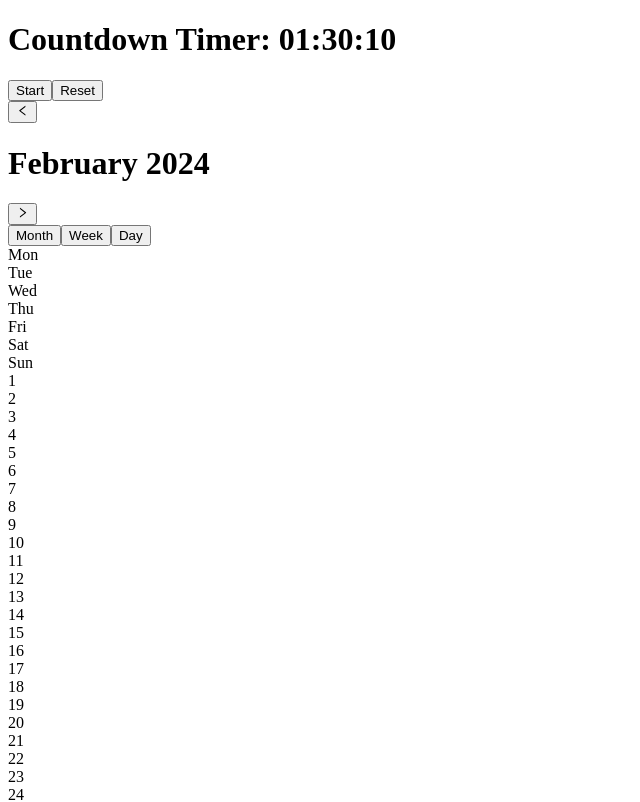
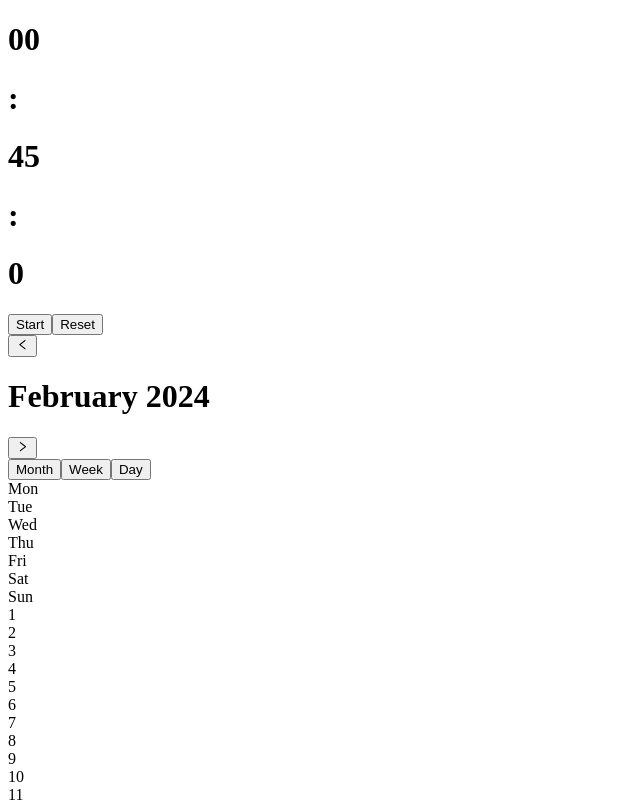
Before and after one commit to N1ko1a/ForgeFocus_Desktop_App, a React (Vite) app in the folder src/renderer/: page / in a window 1280 px wide. Shown: the top 802 px of the page, without its empty margins (0-640 px from the left). Built offline with nearby package versions, Linux system fonts and the light colour scheme; no server answers.

Commit message:
Funkcionalnost prvog tajmera uglavnom zavrsena

```diff
--- a/src/renderer/src/App.tsx
+++ b/src/renderer/src/App.tsx
@@ -8,7 +8,7 @@ function App(): JSX.Element {
   return (
     <div className="bg-[url('/home/nikola/Nikola/github/Productivity_Desktop_App/src/renderer/src/assets/pxfuel.jpg')] w-screen h-screen bg-cover bg-center flex flex-col justify-center items-center">
       <div className=" text-white w-screen h-1/5">
-        <Timer initialHours={1} initialMinutes={30} initialSeconds={10} />
+        <Timer />
       </div>
       <div className="flex justify-center w-screen h-4/5 mb-10 mr-0 lg:mr-20">
         <Kalendar />
--- a/src/renderer/src/components/AddEvent.tsx
+++ b/src/renderer/src/components/AddEvent.tsx
@@ -7,6 +7,7 @@ function AddEvent({ handleCloseEvent, date, handleEventSet, fromFirstValue, toFi
   const [titleValue, setTitleValue] = useState('')
   const [fromValue, setFromValue] = useState(fromFirstValue)
   const [toValue, setToValue] = useState(toFirstValue)
+  console.log(toFirstValue)
   const ref = useRef(null)
   const fromRef = useRef(null)
   const toRef = useRef(null)
--- a/src/renderer/src/components/Timer.tsx
+++ b/src/renderer/src/components/Timer.tsx
@@ -1,10 +1,20 @@
-import React, { useState, useEffect } from 'react'
+import React, { useState, useEffect, useRef } from 'react'
 
-const Timer = ({ initialHours, initialMinutes, initialSeconds }) => {
-  const [hours, setHours] = useState(initialHours || 0)
-  const [minutes, setMinutes] = useState(initialMinutes || 0)
-  const [seconds, setSeconds] = useState(initialSeconds || 0)
+const Timer = () => {
+  const storedHours = parseInt(window.localStorage.getItem('Hours'))
+  const storedMinutes = parseInt(window.localStorage.getItem('Minutes'))
+  const storedSeconds = parseInt(window.localStorage.getItem('Seconds'))
+
+  const [hours, setHours] = useState(!isNaN(storedHours) ? storedHours : 0)
+  const [minutes, setMinutes] = useState(!isNaN(storedMinutes) ? storedMinutes : 45)
+  const [seconds, setSeconds] = useState(!isNaN(storedSeconds) ? storedSeconds : 0)
   const [isActive, setIsActive] = useState(false)
+  const [hourIsClicked, setHourIsClicked] = useState(false)
+  const [minutesIsClicked, setMinutesIsClicked] = useState(false)
+  const [secondsIsClicked, setSecondsIsClicked] = useState(false)
+  const hourRef = useRef(null)
+  const minutesRef = useRef(null)
+  const secondsRef = useRef(null)
 
   useEffect(() => {
     let intervalId
@@ -40,13 +50,124 @@ const Timer = ({ initialHours, initialMinutes, initialSeconds }) => {
     setSeconds(initialSeconds)
   }
 
-  const formatTime = (h, m, s) => {
-    return `${h < 10 ? '0' + h : h}:${m < 10 ? '0' + m : m}:${s < 10 ? '0' + s : s}`
+  const handleHourClick = () => {
+    setHourIsClicked(true)
   }
 
+  const handleMinutesClick = () => {
+    setMinutesIsClicked(true)
+  }
+
+  const handleSecondsClick = () => {
+    setSecondsIsClicked(true)
+  }
+
+  const handleHoursUpdate = (event) => {
+    const newHours = event.target.value
+    window.localStorage.setItem('Hours', newHours)
+    setHours(newHours)
+  }
+
+  const handleMinutesUpdate = (event) => {
+    let newMinutes = event.target.value
+    newMinutes = newMinutes.slice(0, 2)
+    if (newMinutes >= 0 && newMinutes <= 59) {
+      window.localStorage.setItem('Minutes', newMinutes)
+      setMinutes(newMinutes)
+    }
+  }
+
+  const handleSecondsUpdate = (event) => {
+    let newSeconds = event.target.value
+    // Ograničavamo dužinu na dve cifre
+    newSeconds = newSeconds.slice(0, 2)
+    // Ako je unutar opsega 0-59, čuvamo vrednost i ažuriramo lokalno skladište
+    if (newSeconds >= 0 && newSeconds <= 59) {
+      window.localStorage.setItem('Seconds', newSeconds)
+      setSeconds(newSeconds)
+    }
+  }
+
+  const handleKeyDownUpdate = (event) => {
+    if (event.key === 'Enter') {
+      setHourIsClicked(false)
+      setMinutesIsClicked(false)
+      setSecondsIsClicked(false)
+    }
+  }
+
+  useEffect(() => {
+    if (!hourIsClicked) return
+    if (hourRef.current) {
+      hourRef.current.focus()
+    }
+  }, [hourIsClicked])
+
+  useEffect(() => {
+    if (!minutesIsClicked) return
+    if (minutesRef.current) {
+      minutesRef.current.focus()
+    }
+  }, [minutesIsClicked])
+
+  useEffect(() => {
+    if (!secondsIsClicked) return
+    if (secondsRef.current) {
+      secondsRef.current.focus()
+    }
+  }, [secondsIsClicked])
   return (
     <div>
-      <h1>Countdown Timer: {formatTime(hours, minutes, seconds)}</h1>
+      <div className="flex">
+        {hourIsClicked ? (
+          <input
+            ref={hourRef}
+            type="number"
+            placeholder={hours}
+            value={hours}
+            onChange={handleHoursUpdate}
+            onKeyDown={handleKeyDownUpdate}
+            onBlur={() => setHourIsClicked(false)}
+            className="w-full h-full bg-transparent rounded-lg text-white pl-4 outline-none"
+          />
+        ) : (
+          <h1 onClick={handleHourClick}>{hours < 10 ? '0' + hours : hours}</h1>
+        )}
+        <h1>:</h1>
+        {minutesIsClicked ? (
+          <input
+            ref={minutesRef}
+            type="number"
+            placeholder={minutes}
+            value={minutes}
+            onChange={handleMinutesUpdate}
+            onKeyDown={handleKeyDownUpdate}
+            onBlur={() => setMinutesIsClicked(false)}
+            className="w-full h-full bg-transparent rounded-lg text-white pl-4 outline-none"
+          />
+        ) : (
+          <h1 onClick={handleMinutesClick}>
+            {minutes < 10 && minutes.length < 2 ? '0' + minutes : minutes}
+          </h1>
+        )}
+        <h1>:</h1>
+        {secondsIsClicked ? (
+          <input
+            ref={secondsRef}
+            type="number"
+            placeholder={seconds}
+            value={seconds}
+            onChange={handleSecondsUpdate}
+            onKeyDown={handleKeyDownUpdate}
+            onBlur={() => setSecondsIsClicked(false)}
+            className="w-full h-full bg-transparent rounded-lg text-white pl-4 outline-none"
+          />
+        ) : (
+          <h1 onClick={handleSecondsClick}>
+            {seconds < 10 && seconds.length < 2 ? '0' + seconds : seconds}
+          </h1>
+        )}
+      </div>
       <button onClick={toggleTimer}>{isActive ? 'Pause' : 'Start'}</button>
       <button onClick={resetTimer}>Reset</button>
     </div>
```
